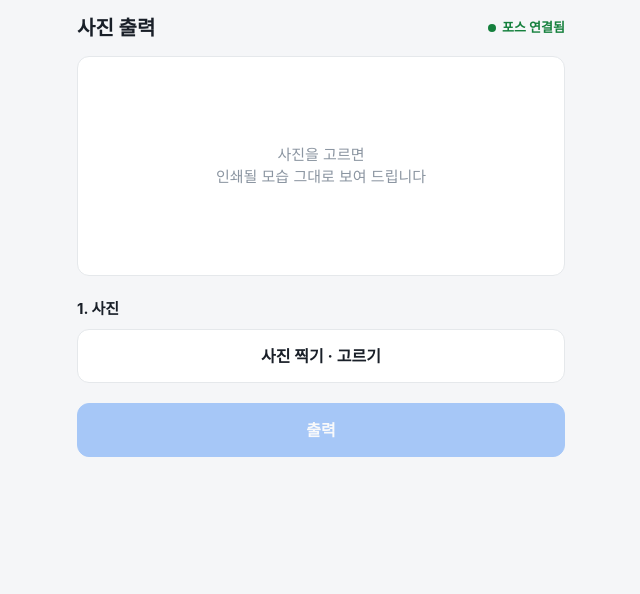
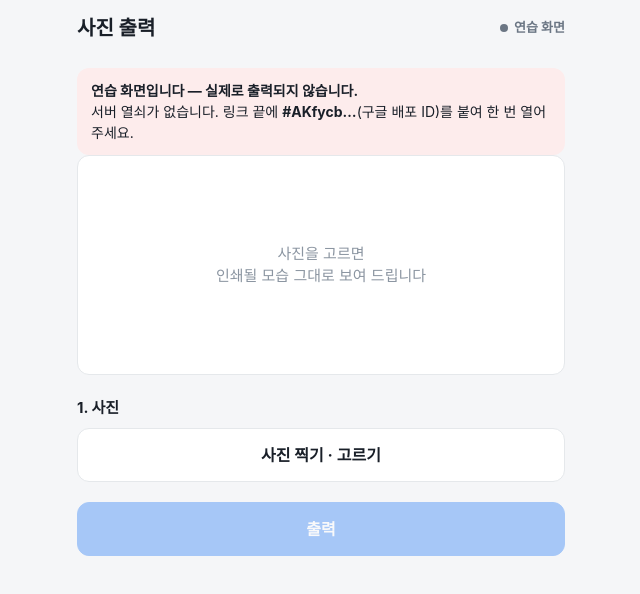
Before and after one commit to ourdeplica-lab/photoprint, a plain HTML site: page index.html in a window 1280 px wide. Shown: the whole page, without its empty margins (319-959 px from the left). Drawn offline with Linux system fonts and the light colour scheme; a web font is replaced by a local one.

Commit message:
Add files via upload

```diff
--- a/index.html
+++ b/index.html
@@ -70,6 +70,7 @@ summary small{margin-left:10px;font-weight:400;font-size:13px;color:var(--sub)}
   </section>
 
   <main id="main" hidden>
+    <div id="demo" class="status bad" hidden><b>연습 화면입니다 — 실제로 출력되지 않습니다.</b><br>서버 열쇠가 없습니다. 링크 끝에 <b>#AKfycb…</b>(구글 배포 ID)를 붙여 한 번 열어 주세요.</div>
     <div class="paper"><canvas id="view" hidden></canvas><div id="empty" class="empty">사진을 고르면<br>인쇄될 모습 그대로 보여 드립니다</div></div>
     <div id="meta" class="meta" hidden></div>
     <h2 class="step">1. 사진</h2>
@@ -109,7 +110,7 @@ summary small{margin-left:10px;font-weight:400;font-size:13px;color:var(--sub)}
     function st(){return {ver:'demo',online:true,job:job}}
     return {apiState:function(){return st()},
       apiSend:function(p,wb,h,b){if(b.length!==Math.ceil(wb*h/3)*4)throw new Error('사진 자료가 깨졌습니다.');var j=job={id:String(Date.now()),st:'wait',msg:''};
-        setTimeout(function(){if(j.st==='wait')j.st='sent'},2000);setTimeout(function(){if(j.st==='sent'){j.st='done';j.msg='데모: COM2 로 '+(wb*h)+'바이트'}},5000);return st()},
+        setTimeout(function(){if(j.st==='wait')j.st='sent'},2000);setTimeout(function(){if(j.st==='sent'){j.st='done';j.msg='(연습 화면이라 실제로는 출력되지 않았습니다)'}},5000);return st()},
       apiCancel:function(){if(job&&job.st==='wait'){job.st='cancel';job.msg='취소했습니다.'}return st()}};
   })();
   function call(fn){
@@ -267,7 +268,8 @@ summary small{margin-left:10px;font-weight:400;font-size:13px;color:var(--sub)}
   function show(kind,msg){var s=$('status');s.className='status'+(kind?' '+kind:'');s.textContent=msg;s.hidden=!msg}
   var LABEL={wait:'포스 도우미가 가져가기를 기다리는 중…',sent:'프린터로 보내는 중…',done:'출력했습니다.',fail:'출력하지 못했습니다.',cancel:'취소했습니다.'};
   function apply(s){
-    state=s;var c=$('conn');c.className='conn '+(s.online?'on':'off');c.querySelector('b').textContent=s.online?'포스 연결됨':'포스 꺼짐';
+    state=s;var c=$('conn');c.className='conn '+(!apiId?'':s.online?'on':'off');
+    c.querySelector('b').textContent=!apiId?'연습 화면':s.online?'포스 연결됨':'포스 꺼짐';/* 열쇠 없이 연 데모는 진짜 포스와 무관 */
     var j=s.job;if(watching&&j&&j.id===sentId){/* 늦게 도착한 앞 사진 상태는 무시 */show(j.st==='done'?'ok':(j.st==='fail'?'bad':''),LABEL[j.st]+(j.msg?' '+j.msg:''));
       if(j.st!=='wait'&&j.st!=='sent'){watching=false;$('go').disabled=!bits}}
   }
@@ -281,7 +283,7 @@ summary small{margin-left:10px;font-weight:400;font-size:13px;color:var(--sub)}
   $('pinIn').addEventListener('keydown',function(e){if(e.key==='Enter'&&!e.isComposing)$('pinOk').click()});
   /* 화면이 열려 있는 동안 2초마다 상태 확인 → 서버가 도우미에게 "빨리 물어봐(3초)" 라고 알려 준다 */
   setInterval(tick,2000);
-  if(!apiId){pin='demo';$('main').hidden=false;tick()}else if(pin){$('main').hidden=false;tick()}else ask();
+  if(!apiId){pin='demo';$('demo').hidden=false;$('main').hidden=false;tick()}else if(pin){$('main').hidden=false;tick()}else ask();
 })();
 </script>
 </body>
```
